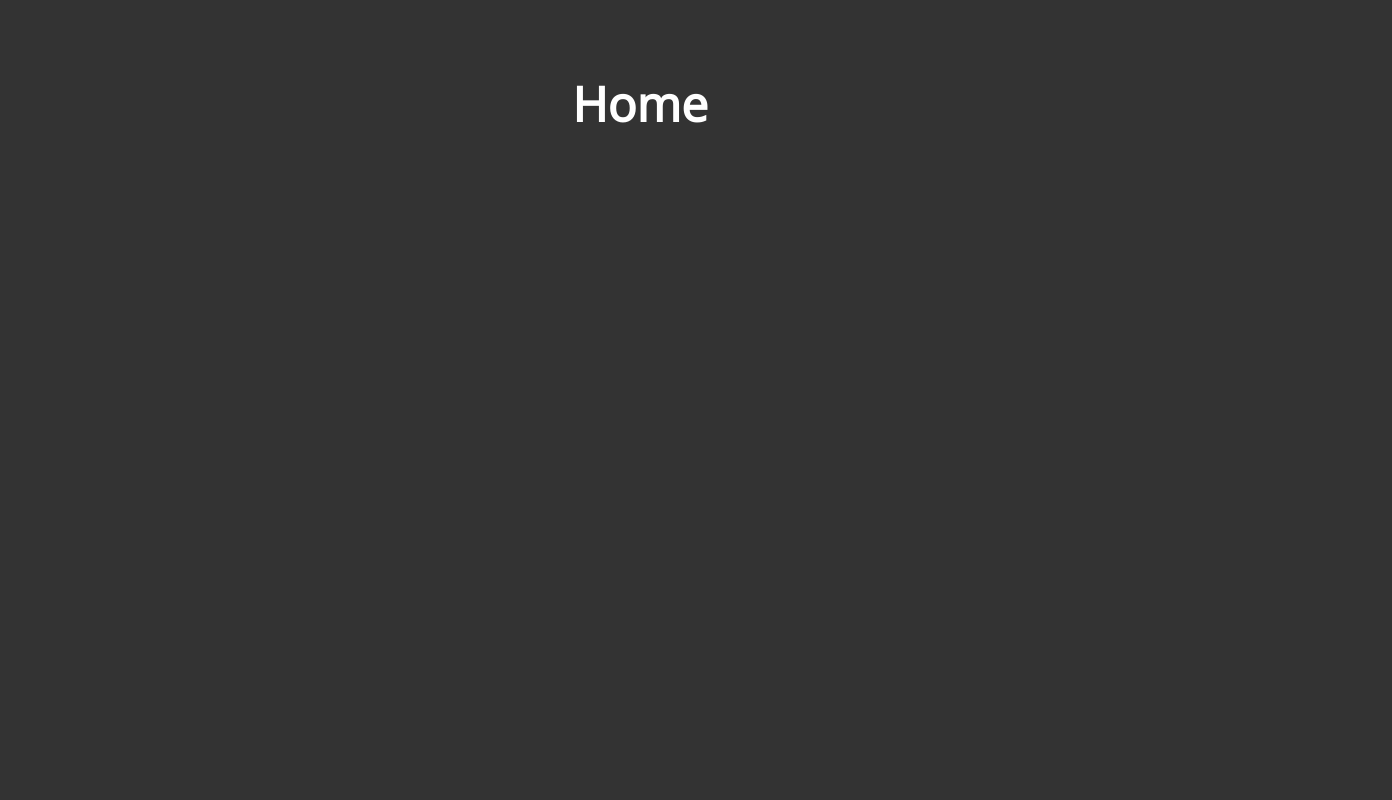
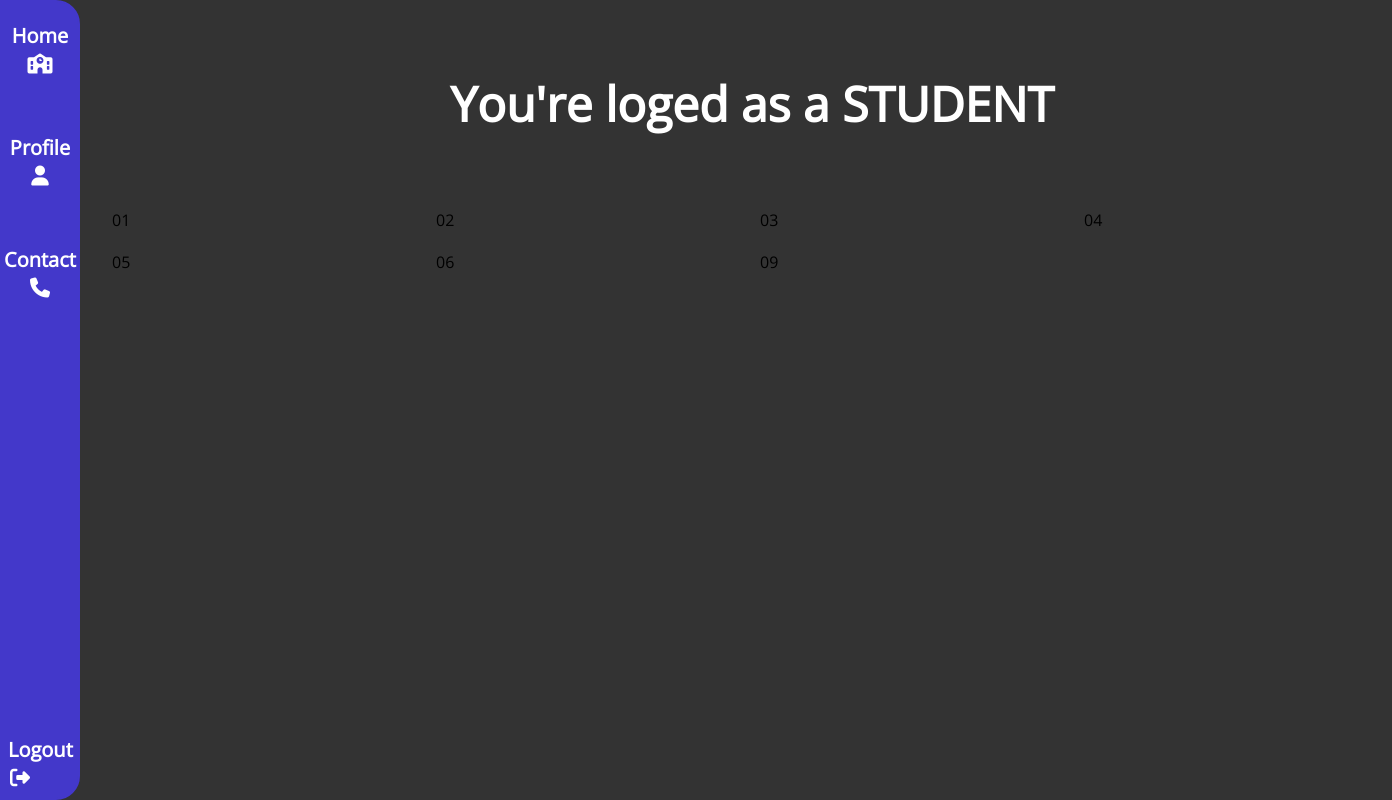
Before and after one commit to andreiserban123/catalog, a React (Vite) app in the folder client/: page / in a window 1280 px wide. Shown: the whole page, 1392 px wide, since content can reach past the window. Built offline with nearby package versions, Linux system fonts and the light colour scheme.

Commit message:
tailwind great again

```diff
--- a/client/src/components/Home.jsx
+++ b/client/src/components/Home.jsx
@@ -1,9 +1,54 @@
+import { Link } from 'react-router-dom';
+import Login from './Login';
+
 const Home = () => {
   return (
     <div>
-      <h1 className="text-white text-center pt-20 text-5xl font-bold">Home</h1>
-
-      <nav></nav>
+      <nav className="h-screen w-20 border-2 bg-indigo-700  border-indigo-700 border-solid fixed left-0 rounded-br-3xl rounded-tr-3xl">
+        <ul className="flex flex-col justify-start space-y-14 mt-5 h-full ">
+          <li className="text-center text-xl font-bold transition ease-in-out delay-150 hover:-translate-y-1 hover:scale-110 hover: duration-300 ">
+            <a
+              className="text-white text-center hover: border-b-neutral-200 border-1 border-solid "
+              href="/"
+            >
+              <span className="">Home</span>
+              <i className="fa-solid fa-school"></i>
+            </a>
+          </li>
+          <li className="text-center text-xl font-bold transition ease-in-out delay-150  hover:-translate-y-1 hover:scale-110  duration-300 ">
+            <a className="text-white" href="/about">
+              <div>Profile</div>
+              <i className="fas fa-user"></i>
+            </a>
+          </li>
+          <li className="text-center text-xl font-bold transition ease-in-out delay-150  hover:-translate-y-1 hover:scale-110 hover: duration-300">
+            <a className="text-white " href="/contact">
+              Contact
+              <i className="fa-solid fa-phone"></i>
+            </a>
+          </li>
+          <li className="text-center text-xl font-bold fixed bottom-10 left-2 hover:animate-bounce w-6 h-6 ">
+            <Link to="/login" className="text-white">
+              <div>Logout</div>
+              <i className="fa-solid fa-right-from-bracket"></i>
+            </Link>
+          </li>
+        </ul>
+      </nav>
+      <div className="container h-screen ml-28">
+        <h1 className="text-white text-center pt-20 text-5xl font-bold mb-20">
+          You're loged as a STUDENT
+        </h1>
+        <div className="grid grid-cols-4 gap-4">
+          <div>01</div>
+          <div>02</div>
+          <div>03</div>
+          <div>04</div>
+          <div>05</div>
+          <div>06</div>
+          <div>09</div>
+        </div>
+      </div>
     </div>
   );
 };
--- a/client/src/components/Login.jsx
+++ b/client/src/components/Login.jsx
@@ -3,7 +3,7 @@ import { Link } from 'react-router-dom';
 const Login = () => {
   return (
     <div className="flex flex-col items-center justify-center h-screen text-black text-center">
-      <div className="container bg-white w-3/6 p-10 pt-20 border-solid border-4 border-sky-500 rounded-lg">
+      <div className="container bg-white w-3/6 p-10 pt-20 border-solid border-4 border-indigo-700 rounded-lg">
         <h1 className="text-5xl p-3 font-bold mb-2 underline">Login</h1>
         <form>
           <div className="p-2">
@@ -27,9 +27,9 @@ const Login = () => {
           <Link to="/">
             <button
               type="submit"
-              className="mt-10 w-96  bg-blue-700 text border-2 border-none rounded-lg text-white font-bold py-2 px-10 text-center
+              className="mt-10 w-96  bg-indigo-700 text border-2 border-none rounded-lg text-white font-bold py-2 px-10 text-center
 
-            hover:bg-blue-500
+            hover:bg-indigo-500
             "
             >
               Login
--- a/client/src/main.css
+++ b/client/src/main.css
@@ -1,4 +1,5 @@
 @import url('https://fonts.googleapis.com/css2?family=Open+Sans:ital,wght@0,300;1,400&display=swap');
+@import url('https://cdnjs.cloudflare.com/ajax/libs/font-awesome/6.4.0/css/all.min.css');
 @tailwind base;
 @tailwind components;
 @tailwind utilities;
@@ -27,3 +28,15 @@ a {
   color: #333;
   text-decoration: none;
 }
+
+body::-webkit-scrollbar {
+  width: 0.25rem;
+}
+
+body::-webkit-scrollbar-track {
+  background: #1e1e24;
+}
+
+body::-webkit-scrollbar-thumb {
+  background: #7011c9;
+}
```
